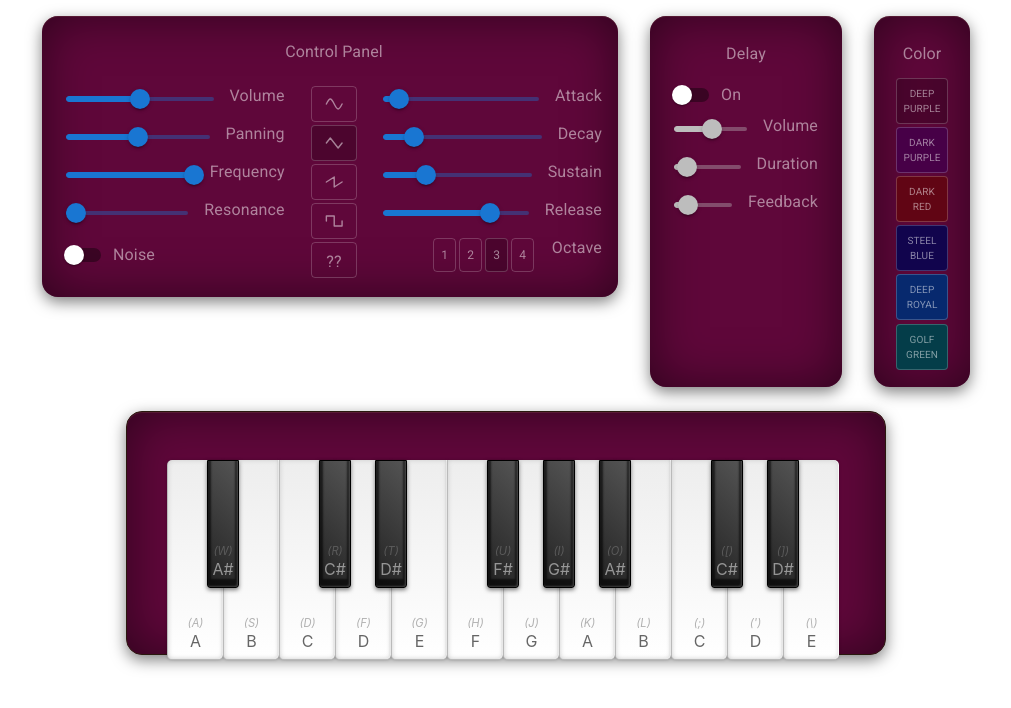
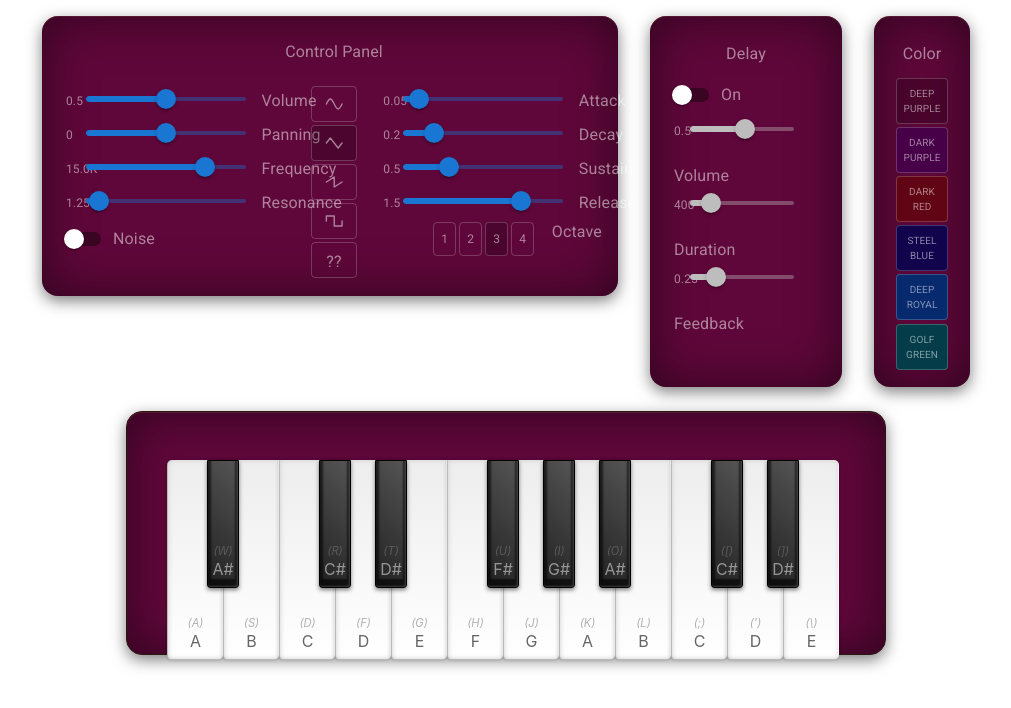
Before and after one commit to duviduduvid/synthinon, a React (Create React App) app: page / in a window 1280 px wide. Shown: the top 708 px of the page, without its empty margins (134-1145 px from the left). Built offline with nearby package versions, Linux system fonts and the light colour scheme.

Commit message:
add values to slider

```diff
--- a/src/ControlPanel/Sliders/FilterSliders/FrequencySlider.tsx
+++ b/src/ControlPanel/Sliders/FilterSliders/FrequencySlider.tsx
@@ -1,36 +1,26 @@
 import synthAudioContext from "../../../synthAudioContext";
 import GenericSlider from "../../../HelperComponents/GenericSlider";
-import { INIT_FREQ } from "../../../consts";
+import { INIT_FREQ, MAX_FREQ, MIN_FREQ } from "../../../consts";
+import { toLogValue } from "../../../audioUtils";
 
 export default function FrequencySlider() {
 
-  const linearValueToLog = (value: number) => {
-    // value is between 100 - 10000
-    var minp = 100;
-    var maxp = 10000;
-
-    // The result should be between 100 an 20000
-    var minv = Math.log(100);
-    var maxv = Math.log(20000);
-
-    // calculate adjustment factor
-    var scale = (maxv-minv) / (maxp-minp);
-
-    return Math.exp(minv + scale*(value-minp));
+  const onFreqChange = (freq: number) => {
+    synthAudioContext.setFilterFrequency(toLogValue(freq, MIN_FREQ, MAX_FREQ));
   };
 
-  const onFreqChange = (freq: number) => {
-    synthAudioContext.setFilterFrequency(linearValueToLog(freq));
-  };
+  const getFreqDisplay = (freq: number): string =>
+    freq < 10000 ? String(freq) : String(`${(freq / 1000).toFixed(1)}K`);
 
   return (
     <GenericSlider
       label="Frequency"
-      min={100}
-      max={10000}
+      min={MIN_FREQ}
+      max={MAX_FREQ}
       step={50}
       initValue={INIT_FREQ}
       onChangeHandler={onFreqChange}
+      valueDisplayFn={getFreqDisplay}
     />
   )
 }
--- a/src/HelperComponents/GenericSlider.tsx
+++ b/src/HelperComponents/GenericSlider.tsx
@@ -1,7 +1,7 @@
 import { useState } from 'react';
-import Stack from '@mui/material/Stack';
 import Slider from '@mui/material/Slider';
 import Typography from '@mui/material/Typography';
+import Grid from '@mui/material/Grid';
 
 type GenericSliderProps = {
   label: string;
@@ -9,11 +9,22 @@ type GenericSliderProps = {
   max: number;
   step: number;
   initValue: number;
-  onChangeHandler: (volume: number) => void;
+  onChangeHandler: (value: number) => void;
   disabled?: boolean;
+  valueDisplayFn?: (value: number) => string;
 }
 
-export default function GenericSlider({ label, min, max, step, initValue, onChangeHandler, disabled }: GenericSliderProps) {
+export default function GenericSlider({
+  label,
+  min,
+  max,
+  step,
+  initValue,
+  onChangeHandler,
+  valueDisplayFn,
+  disabled
+}: GenericSliderProps) {
+
   const ariaLabelledBy = `${label.toLowerCase()}-slider`;
   const [value, setValue] = useState(initValue);
 
@@ -24,7 +35,13 @@ export default function GenericSlider({ label, min, max, step, initValue, onChan
   }
 
   return (
-    <Stack spacing={2} direction="row" sx={{ mb: 1 }}>
+    <Grid container spacing={2} alignItems='center'>
+      <Grid item xs={1}>
+        <Typography id={`${ariaLabelledBy}-value`} fontSize={12}>
+          {valueDisplayFn ? valueDisplayFn(value) : value}
+        </Typography>
+      </Grid>
+      <Grid item xs={9}>
         <Slider
           aria-labelledby={ariaLabelledBy}
           value={value}
@@ -34,9 +51,12 @@ export default function GenericSlider({ label, min, max, step, initValue, onChan
           max={max}
           disabled={disabled}
         />
+      </Grid>
+      <Grid item xs={2}>
         <Typography id={ariaLabelledBy}>
           {label}
         </Typography>
-    </Stack>
+      </Grid>
+    </Grid>
   );
 }
--- a/src/audioUtils.ts
+++ b/src/audioUtils.ts
@@ -135,3 +135,8 @@ export function mapKeyEventToKey(key: string): string {
       return key;
   }
 }
+
+export function toLogValue(value: number, min: number, max: number) {
+  const exp = (value - min) / (max - min);
+  return min * Math.pow(max / min, exp);
+}
--- a/src/consts.ts
+++ b/src/consts.ts
@@ -1,7 +1,9 @@
 export const ZERO_GAIN = 0.000001;
 export const INIT_GAIN = 0.5;
-export const INIT_FREQ = 20000;
+export const INIT_FREQ = 15000;
 export const INIT_Q = 1.25;
+export const MAX_FREQ = 20000;
+export const MIN_FREQ = 100;
 export const SUSTAINED_GAIN = 0.1;
 export const DEFAULT_ATTACK_TIME = 0.05;
 export const DEFAULT_DECAY_TIME = 0.2;
@@ -12,3 +14,5 @@ export const DEFAULT_WAVEFORM = "triangle";
 export const DEFAULT_OCTAVE = 3;
 export const DEFAULT_DELAY_TIME = 0.4;
 export const DEFAULT_DELAY_FEEDBACK = 0.25;
+export const DEFAULT_LFO_RATE = 15;
+export const DEFAULT_LFO_WAVEFORM = "sine";
```
Lines whose indentation alone changed are shown as unchanged.
